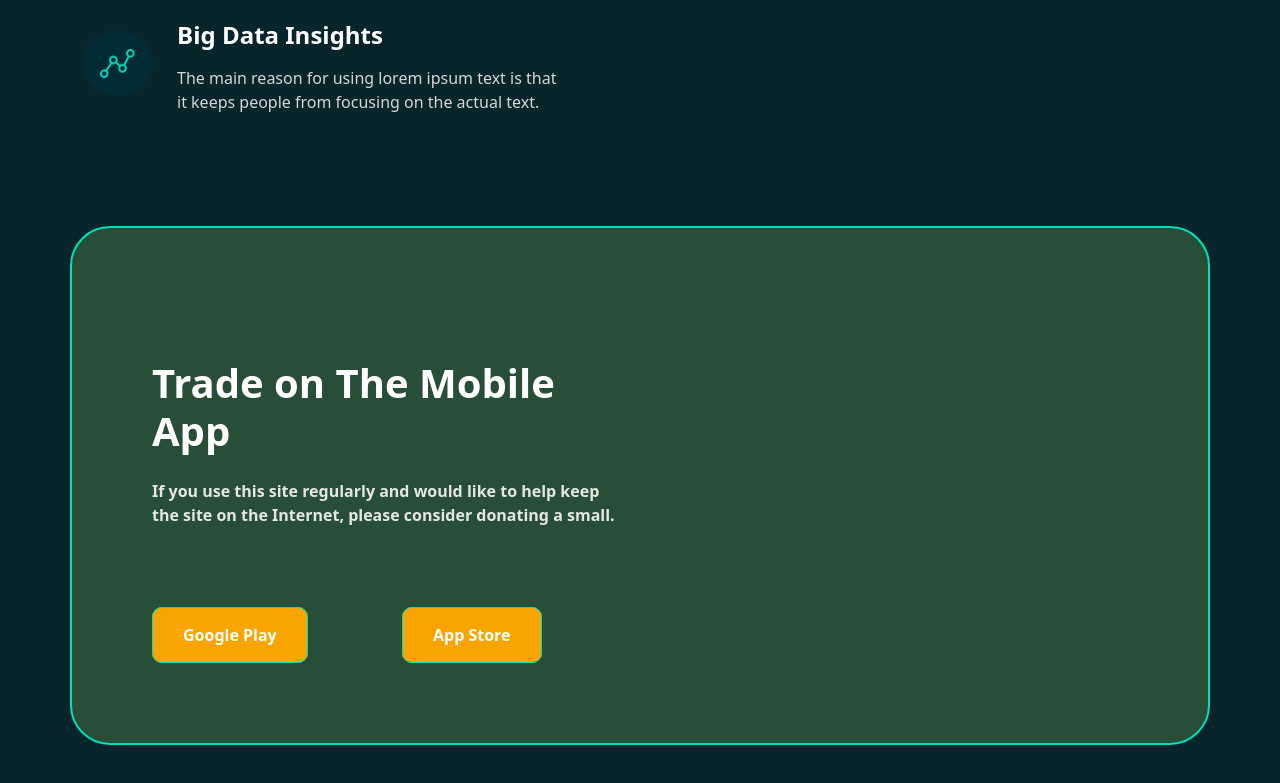
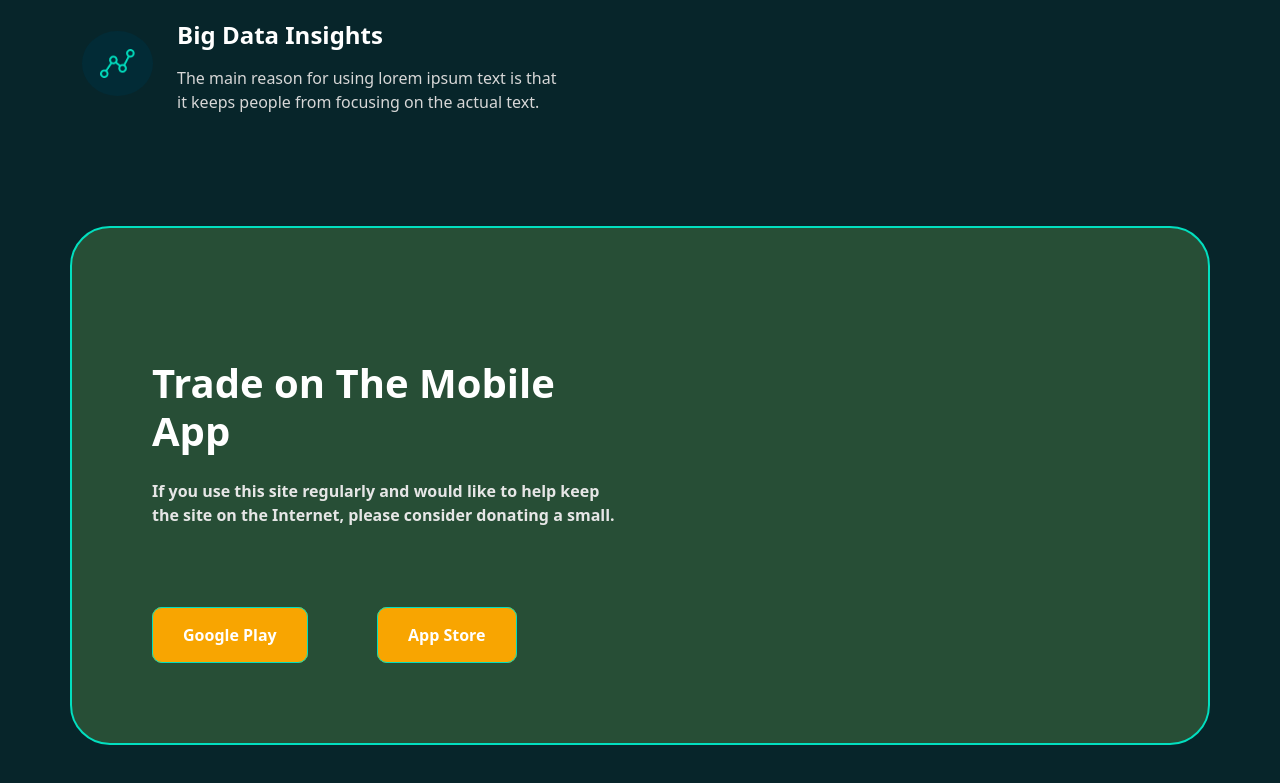
Before and after one commit to wisamosman/bitcoino, a plain HTML site: page index.html in a window 1280 px wide. Shown: the part 1479-2262 px from the top of the page. Drawn offline with nearby package versions, Linux system fonts and the light colour scheme.

Commit message:
add html13

```diff
--- a/css/style.css
+++ b/css/style.css
@@ -122,3 +122,6 @@
     border-radius: 10px;
     text-decoration: none;
 }
+.r5{
+    margin-left: -25px;
+}
--- a/index.html
+++ b/index.html
@@ -143,7 +143,7 @@
                         </div>
                     </div>
                     <div class="col-lg-6">
-                        <div class="mt-5">
+                        <div class="mt-5 r5">
                             <a class="r1" href=""> App Store</a>
                         </div>
                     </div>
```
